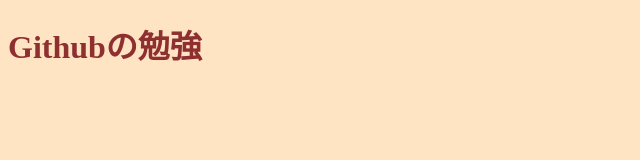
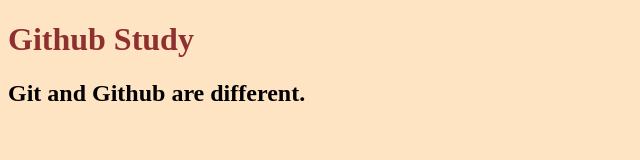
Before and after one commit to sachincb001/html1, a plain HTML site: page index.html in a window 1280 px wide. Shown: the whole page, without its empty margins (0-640 px from the left). Drawn offline with Linux system fonts and the light colour scheme.

Commit message:
This is third commit some modification in the files

```diff
--- a/index.html
+++ b/index.html
@@ -7,6 +7,7 @@
     <title>Document</title>
 </head>
 <body>
-    <h1>Githubの勉強</h1>
+    <h1>Github Study</h1>
+    <h2>Git and Github are different.</h2>
 </body>
 </html>
```
